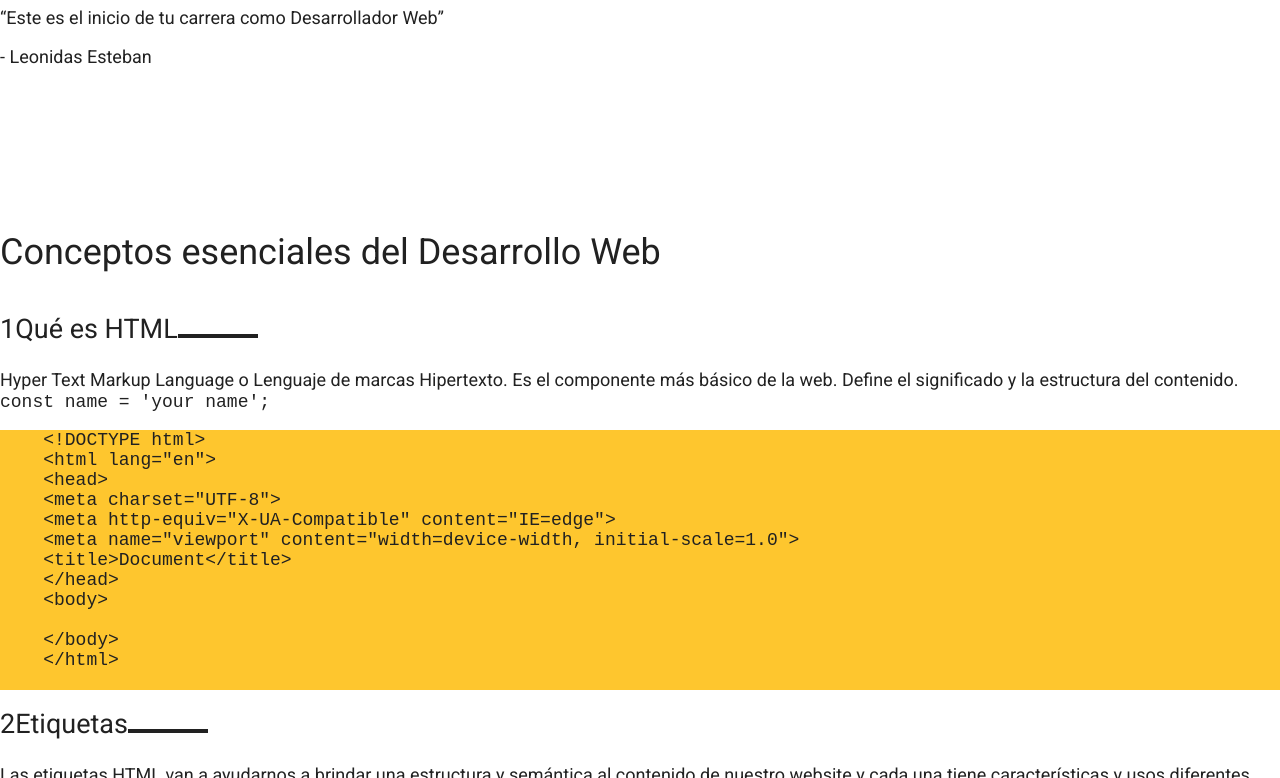
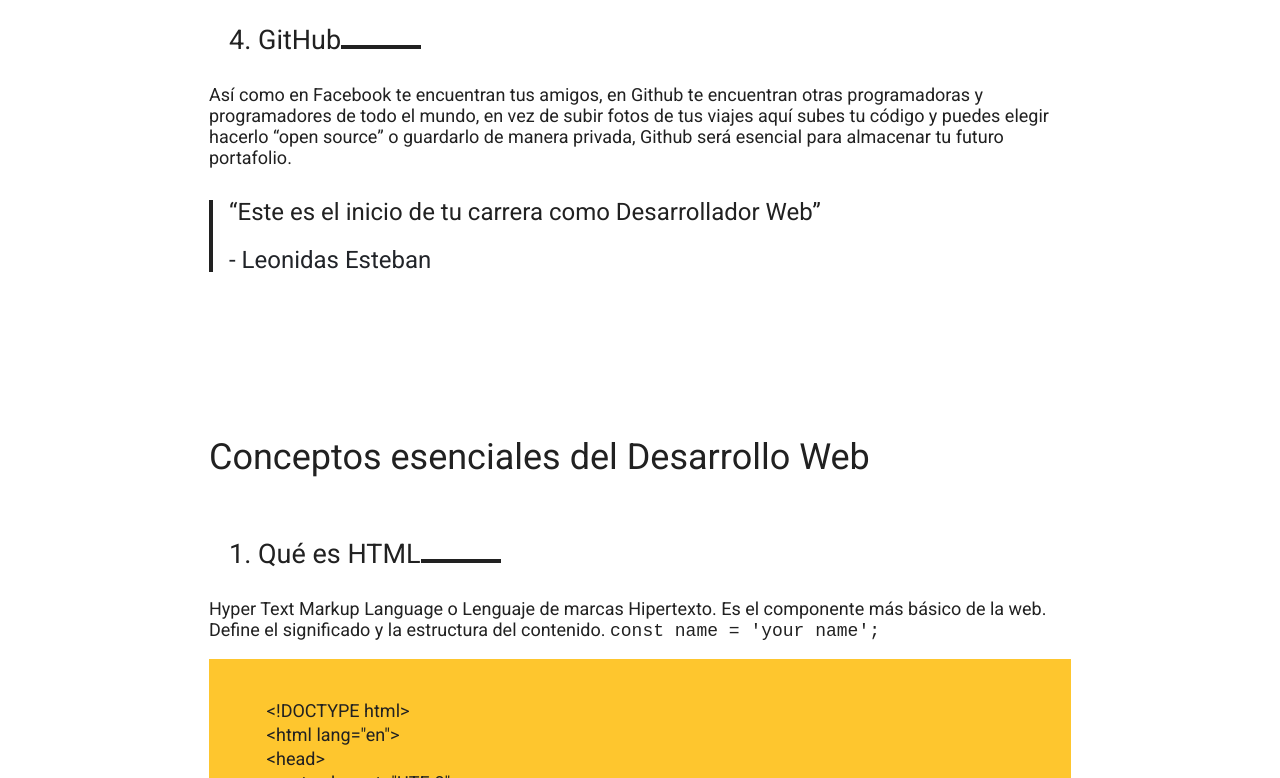
Before and after one commit to Celsoib/curso-esencial-html-css, a plain HTML site: page index.html in a window 1280 px wide. Shown: the part 2022-2800 px from the top of the page. Drawn offline with Linux system fonts and the light colour scheme.

Commit message:
add tip wrapper in to proyect

```diff
--- a/css/styles-physical.css
+++ b/css/styles-physical.css
@@ -1,4 +1,4 @@
-@font-face {
+ @font-face {
   font-family: charter;
   src: url('../fonts/charter-regular.otf');
   font-style: normal;
@@ -25,6 +25,19 @@
   font-style: bold;
   font-weight: 400;
 }
+
+
+/* .form {
+  font-size: 0;
+}
+
+input {
+  padding: 10px 50px;
+  width: 50%;
+  box-sizing: border-box;
+  border: 2px solid red;;
+} */
+
 
 :root {
   font-size: 18px;
@@ -69,12 +82,15 @@ h1 {
   /* font-size: 3.75em; */
   margin-top: 64px;
   margin-bottom: 16px;
-
+  /* border: 10px solid red;
+  width: 400px;
+  height: 400px;
+  padding: 40px; */
 }
 
-h1 + p {
-  margin-bottom: 64px;
-}
+/* h1 + p {
+  margin-bottom: 64px; NO HACE FALTA POR EL MARGIN COLLAPSING
+} */
 
 hr {
   margin: 64px 0;
@@ -92,22 +108,83 @@ h3 {
   font-weight: normal;
   margin-top: 16px;
   margin-bottom: 24px;
+  /* width: 200px; */
+  /* border: 1px solid red; */
+  padding: 20px;
+  box-sizing: border-box;
 }
 
 pre {
   background: #FEC62E;
+  padding: 40px;
+  font-family: Roboto;
+  line-height: 24px;
 }
 
 blockquote {
   margin: 32px 0;
+  padding-left: 16px;
+  font-size: 24px;
+  line-height: 24px;
+  /* border: 10px solid red;
+  border-top-color: aqua;
+  border-top-style: groove;
+  /* border-radius: 10px; */
+  /* border-radius: 50px 100px 10px 0;*/
+  border-left: 4px solid var(--gray30);
 }
+
+blockquote span {
+  color: var(--gray20);
+}
+
+blockquote span::before {
+  content: '-';
+}
+
+.main {
+  /* background-image: linear-gradient(to top, rgba(255,255,255,.3), transparent ), url(../images/patron-1.png); */
+}
+
+.wrapper {
+  width: 902px;
+  margin: auto;
+}
+
+.main-content {
+  background: white;
+  padding: 20px;
+}
+
+/* .title {
+  background: red;
+}
+
+.services {
+  background: purple;
+}
+
+.pricing {
+  background: blue;
+} */
+
+
+
+/*
+.debug {
+  box-shadow: 0 0 0 50px red;
+  outline: 1px solid red;
+  background: red;
+  border: 1px solid red !important;
+  box-sizing: border-box;
+} */
+
 .hero {
   background-image: linear-gradient(to top, rgba(255,255,255,.3), transparent ), url(../images/patron-1.png);
   height: 350px;
   /* background-repeat: no-repeat;
   background-position: left 50px bottom -50px;
   background-size: cover; */
-
 }
 
 .section-content {
@@ -140,10 +217,11 @@ blockquote {
 
 .section-content h3 {
   counter-increment: titleList;
+  padding-bottom: 4px;
 }
 
 .section-content h3::before {
-  content: counter(titleList);
+  content: counter(titleList) '. ';
 }
 
 .section-content h3::after {
--- a/index.html
+++ b/index.html
@@ -13,6 +13,10 @@
   </head>
   <body>
     <div class="hero"></div>
+    <!-- <div class="form">
+      <input type="text">
+      <input type="text">
+    </div> -->
     <header>
       <nav>
         <details open>
@@ -81,7 +85,33 @@
         </details>
       </nav>
     </header>
-    <main>
+    <!-- <div class="title">
+      <div class="wrapper">
+        <div class="title-content">
+          <h1>Curso esencial de HTML y CSS</h1>
+          <p>Este es el inicio de tu carrera como Desarrollador Web, empezarás aprendiendo HTML y CSS para la creación de contenidos, en el nivel 2 aprenderás de componentes y en 3 sobre layouts.</p>
+        </div>
+      </div>
+    </div>
+    <div class="services">
+      <div class="wrapper">
+        <div class="services-content">
+          <h1>Curso esencial de HTML y CSS</h1>
+          <p>Este es el inicio de tu carrera como Desarrollador Web, empezarás aprendiendo HTML y CSS para la creación de contenidos, en el nivel 2 aprenderás de componentes y en 3 sobre layouts.</p>
+        </div>
+      </div>
+    </div>
+    <div class="pricing">
+      <div class="wrapper">
+        <div class="pricing-content">
+          <h1>Curso esencial de HTML y CSS</h1>
+          <p>Este es el inicio de tu carrera como Desarrollador Web, empezarás aprendiendo HTML y CSS para la creación de contenidos, en el nivel 2 aprenderás de componentes y en 3 sobre layouts.</p>
+        </div>
+      </div>
+    </div> -->
+    <main class="main">
+      <div class="wrapper">
+        <div class="main-content">
           <h1>Curso esencial de HTML y CSS</h1>
           <p>Este es el inicio de tu carrera como Desarrollador Web, empezarás aprendiendo HTML y CSS para la creación de contenidos, en el nivel 2 aprenderás de componentes y en 3 sobre layouts.</p>
           <hr>
@@ -108,7 +138,9 @@
                 “Este es el inicio de tu carrera como Desarrollador Web”
               </p>
               <p>
-            - Leonidas Esteban
+                <span>
+                  Leonidas Esteban
+                </span>
               </p>
             </blockquote>
           </section>
@@ -176,6 +208,8 @@
             Si tienes alguna pregunta escríbeme a
             <a href="mailto:me@leonidasesteban.com">me@leonidasesteban.com</a>
           </p>
+        </div>
+      </div>
     </main>
   </body>
   </html>
```
Lines whose indentation alone changed are shown as unchanged.
